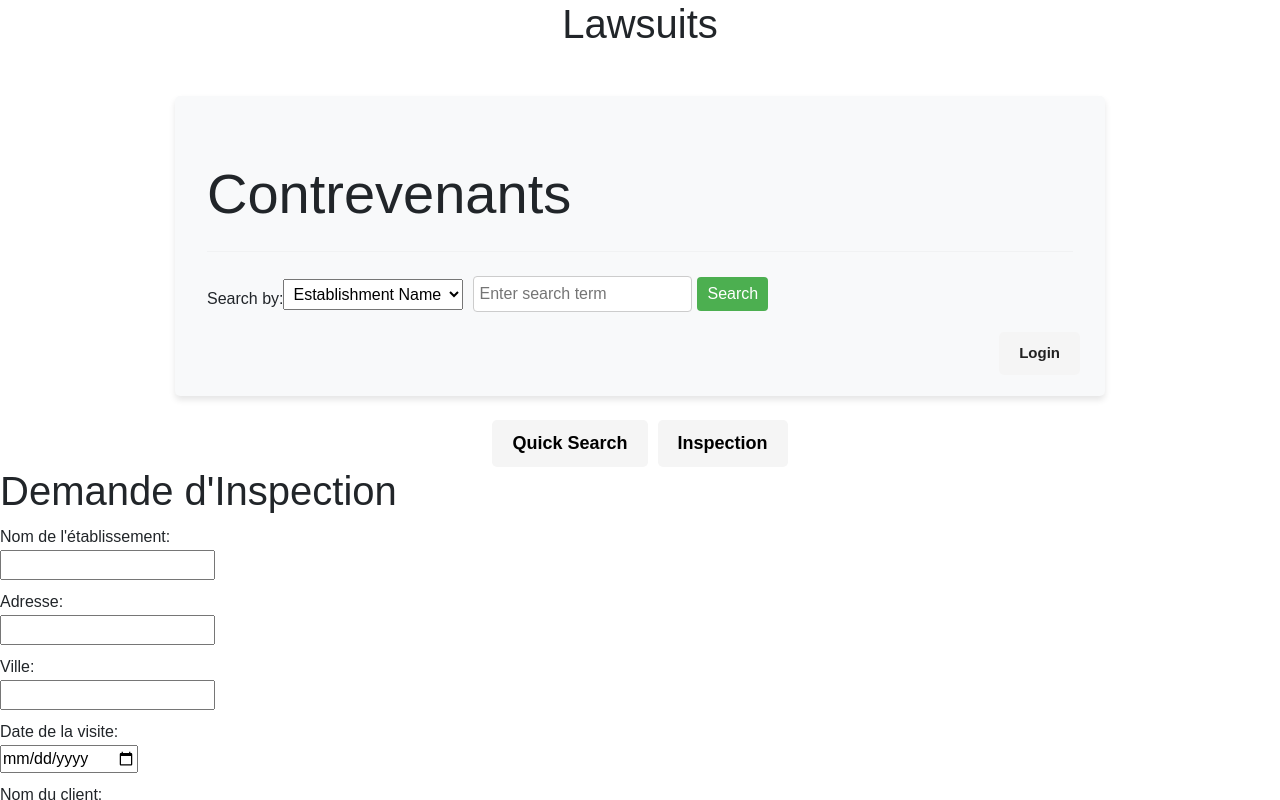
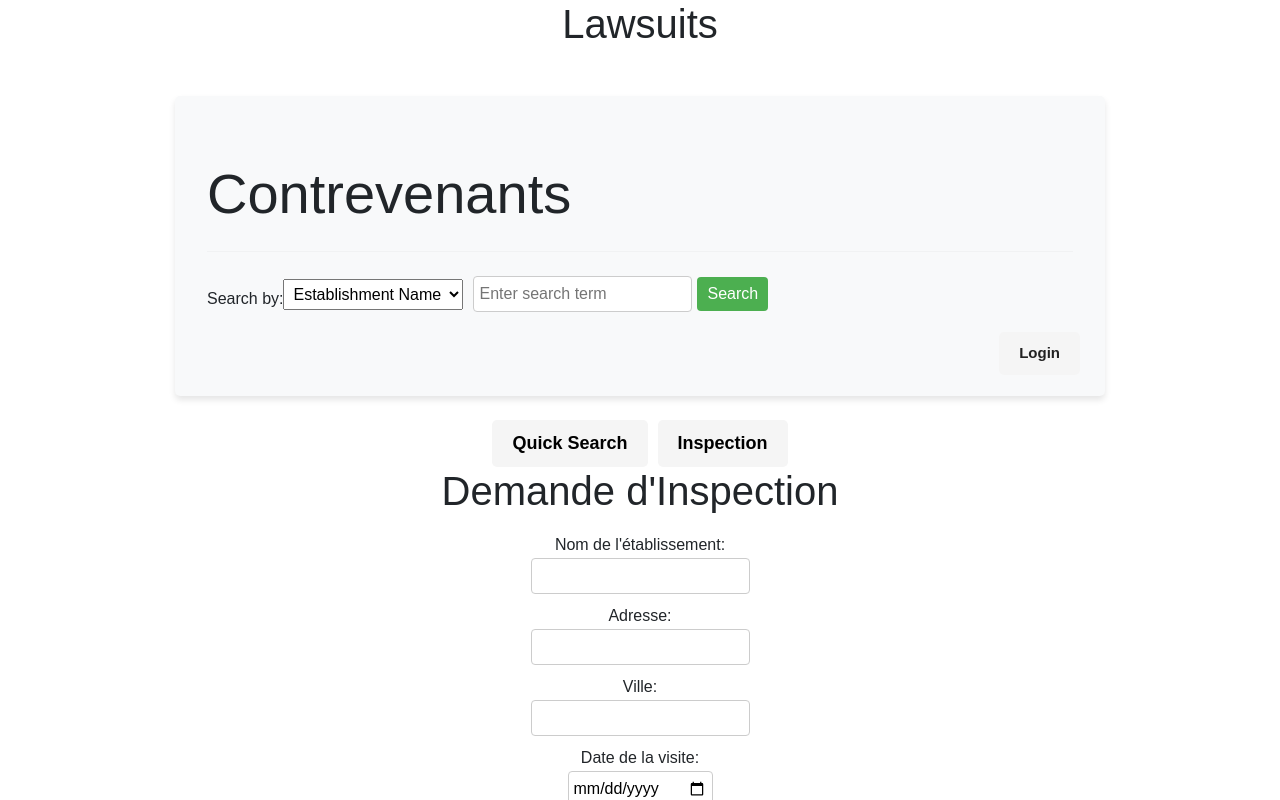
Before and after one commit to Patroklos99/Ville_Montreal, an Angular app in the folder Ville_Montreal_Frontend/: page / in a window 1280 px wide. Both pictures are taken after a click on the button "Inspection". Shown: the top 800 px of the page. Built offline with nearby package versions, Linux system fonts and the light colour scheme.

Commit message:
Add Inspection-comp CSS

```diff
--- a/Ville_Montreal_Frontend/src/app/inspection/inspection.component.css
+++ b/Ville_Montreal_Frontend/src/app/inspection/inspection.component.css
@@ -0,0 +1,53 @@
+.form-container {
+    display: flex;
+    justify-content: center;
+    align-items: center;
+    height: 100%;
+}
+
+#inspection-form {
+    display: flex;
+    flex-direction: column;
+    align-items: center;
+    justify-content: center;
+}
+
+#searchtitleInspection {
+    text-align: center;
+}
+
+button[type="submit"] {
+    padding: 5px 10px;
+    font-size: 16px;
+    background-color: #4caf50;
+    color: white;
+    border: none;
+    border-radius: 4px;
+    cursor: pointer;
+    margin-left: 5px;
+}
+
+button[type="submit"]:hover {
+    background-color: #45a049;
+}
+
+label {
+    display: block;
+    margin-top: 10px;
+    margin-bottom: 1px;
+}
+
+hr {
+    margin: 20px 0;
+    border: none;
+    border-top: 1px solid #ccc;
+}
+
+input[type="text"],
+input[type="date"],
+textarea {
+    padding: 5px;
+    font-size: 16px;
+    border: 1px solid #ccc;
+    border-radius: 4px;
+}
```
